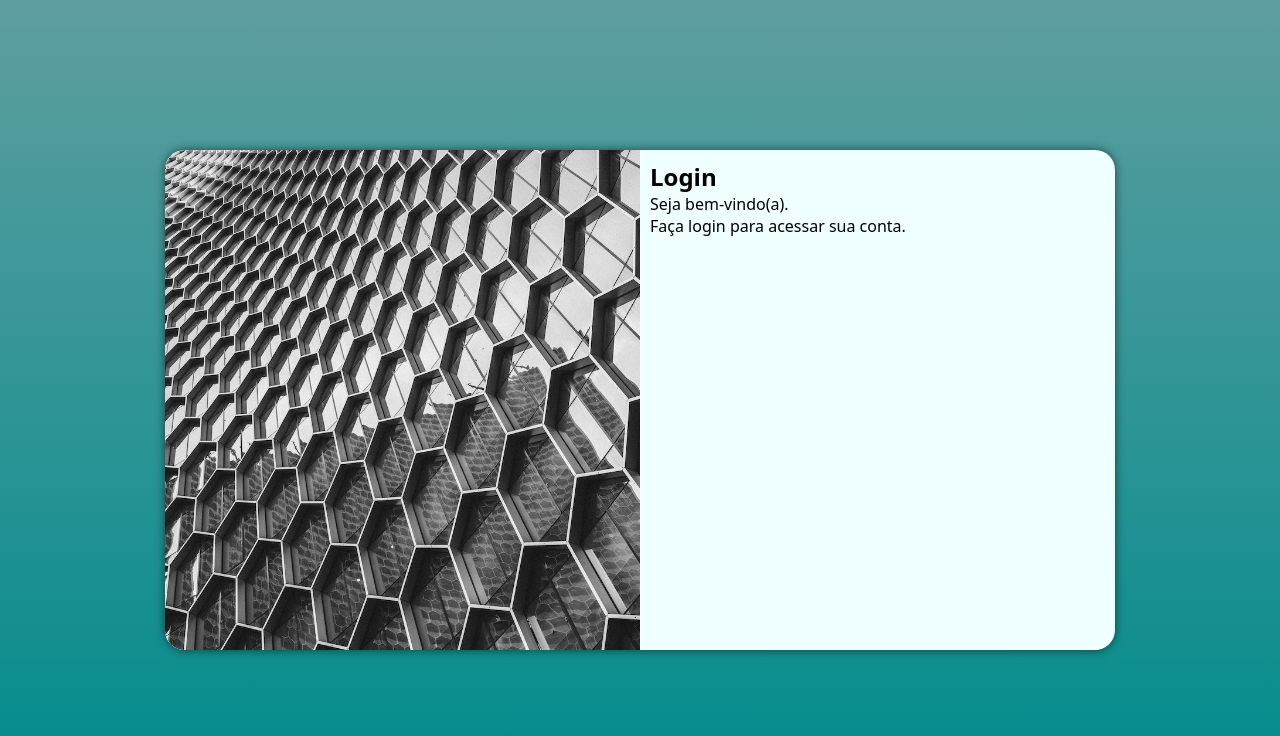
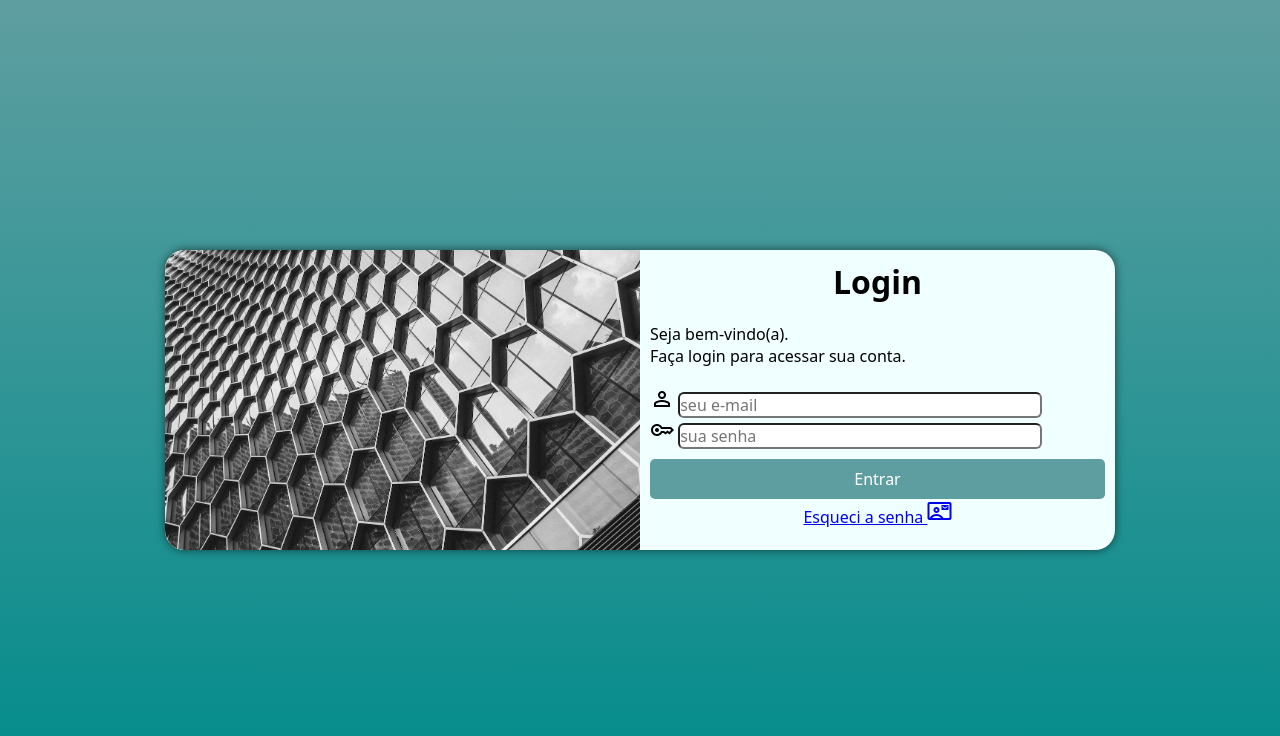
Before and after one commit to Gabriela-Costa/projeto-login, a plain HTML site: page index.html in a window 1280 px wide. Drawn offline with nearby package versions, Linux system fonts and the light colour scheme.

Commit message:
finalização do formulário

```diff
--- a/estilos/media-query.css
+++ b/estilos/media-query.css
@@ -3,6 +3,7 @@
 @media screen and (min-width:768px) and (max-width:992px) {
     section#login {
         width: 80vw;
+        height: 290px;
     }
 
     section#login > div#imagem {
@@ -21,6 +22,7 @@
 @media screen and (min-width: 992px) {
     section#login {
         width: 950px;
+        height: 300px;
     }
 
     section#login > div#imagem {
@@ -34,4 +36,13 @@
         width: 50%;
 
     }
+
+    div#formulario > h1 {
+        font-size: 2em;
+    }
+
+    div#formulario > p {
+        font-size: 1em;
+        margin: 20px 0px;
+    }
 }
--- a/estilos/style.css
+++ b/estilos/style.css
@@ -49,3 +49,46 @@ section#login > div#formulario {
     display: block;
     padding: 10px;
 }
+
+div#formulario > h1 {
+    text-align: center;
+    margin-bottom: 10px;
+}
+
+div#formulario > p {
+    font-size: 0.8em;
+    margin-bottom: 15px;
+}
+
+div.campo > input {
+    font-size: 1em;
+    height: 100%;
+    width: 80%;
+    border-radius: 6px;
+}
+
+form > input[type=submit] {
+    display: block;
+    font-size: 1em;
+    width: 100%;
+    height: 40px;
+    background-color: cadetblue;
+    color: white;
+    border: none;
+    border-radius: 5px;
+    cursor: pointer;
+    margin-top: 10px;
+}
+
+form > input[type=submit]:hover {
+    background-color: #008b8b;
+}
+
+form > a.botao {
+    display: block;
+    text-align: center;
+    font-size: 1em;
+    width: 100%;
+    height: 40px;
+
+}
--- a/index.html
+++ b/index.html
@@ -5,6 +5,7 @@
     <meta http-equiv="X-UA-Compatible" content="IE=edge">
     <meta name="viewport" content="width=device-width, initial-scale=1.0">
     <title>Login</title>
+    <link rel="stylesheet" href="https://fonts.googleapis.com/css2?family=Material+Symbols+Outlined:opsz,wght,FILL,GRAD@20..48,100..700,0..1,-50..200" />
     <link rel="stylesheet" href="estilos/style.css">
     <link rel="stylesheet" href="estilos/media-query.css">
 </head>
@@ -16,9 +17,30 @@
 
             <div id="formulario">
                 <h1>Login</h1>
-                <p>Seja bem-vindo(a).</p>
-                <p>Faça login para acessar sua conta.</p>
-                <form action="login.php" method="post">
+                <p>Seja bem-vindo(a).<br>Faça login para acessar sua conta.</p>
+                <form action="login.php" method="post" autocomplete="on">
+
+                    <div class="campo">
+                        <span class="material-symbols-outlined">
+                            person
+                            </span>
+                        <input type="email" name="login" id="ilogin" placeholder="seu e-mail" autocomplete="email" required maxlength="30">
+                        <label for="ilogin"></label>
+                    </div>
+
+                    <div class="campo">
+                        <span class="material-symbols-outlined">
+                            key
+                            </span>
+                        <input type="password" name="senha" id="isenha" placeholder="sua senha" autocomplete="current-password" required minlength="8" maxlength="20">
+                        <label for="isenha"></label>
+                    </div>
+                    <input type="submit" value="Entrar">
+
+                    <a href="esqueci.html" class="botao">Esqueci a senha <span class="material-symbols-outlined">
+                        contact_mail
+                        </span>
+                    </a>
 
                 </form>
 
```
